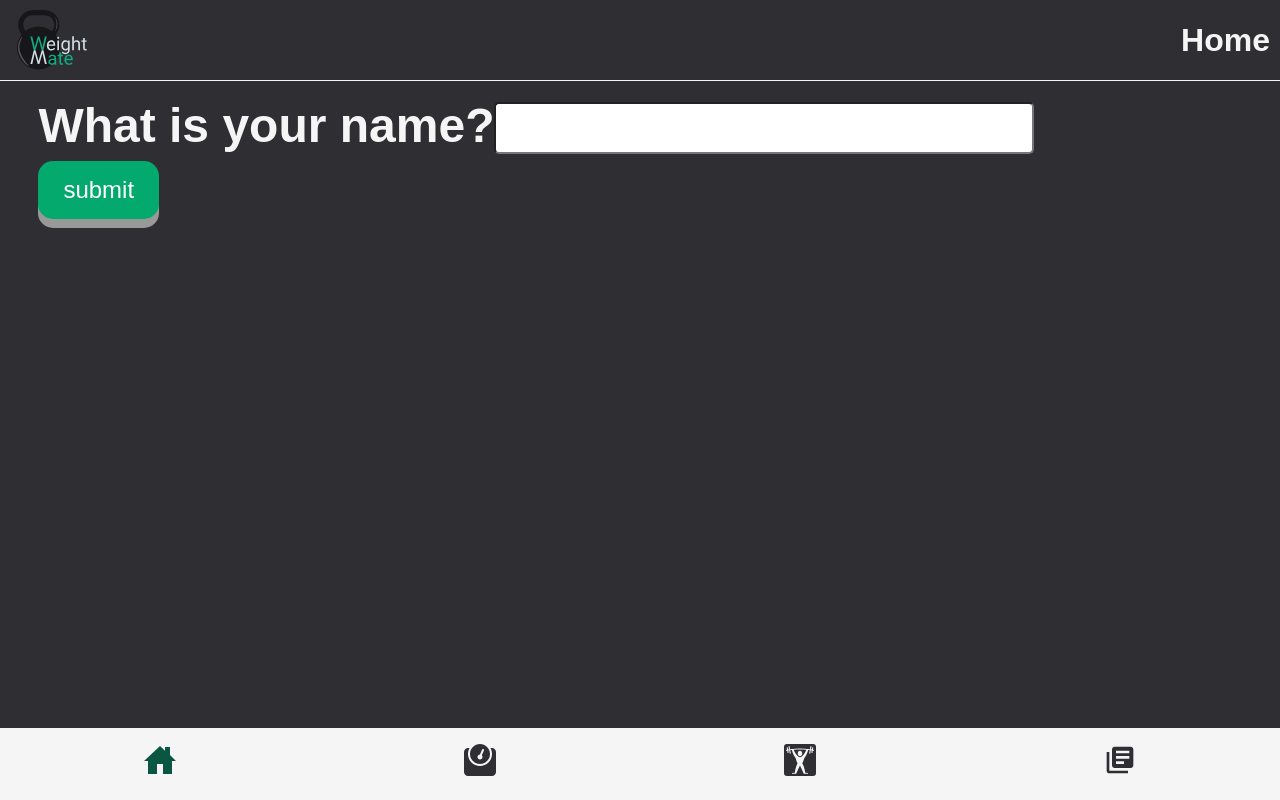
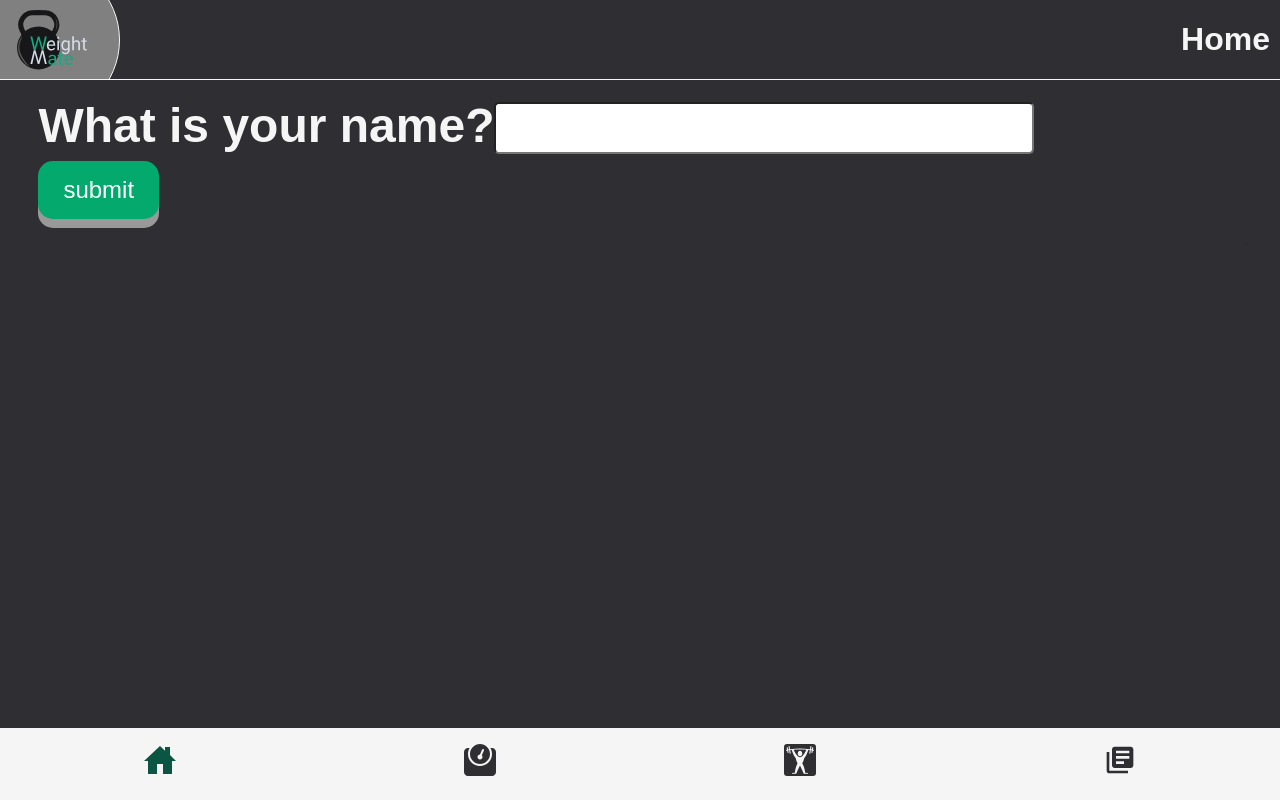
Before and after one commit to AlexJanow/WeightMate, a React (Create React App) app: page / in a window 1280 px wide. Built offline with nearby package versions, Linux system fonts and the light colour scheme.

Commit message:
add Header Styling

```diff
--- a/src/components/Header.css
+++ b/src/components/Header.css
@@ -4,12 +4,13 @@ header {
   top: 0;
   display: flex;
   justify-content: space-between;
-
-  background-color: var(--primaryBackground);
+  align-content: center;
   color: var(--primary);
   width: 100%;
   z-index: 1000;
   border-bottom: var(--primary) 1px solid;
+  overflow: hidden;
+  max-height: 80px;
 }
 h1 {
   font-family: "Rubik", sans-serif;
@@ -19,6 +20,20 @@ h1 {
 }
 
 .Header__Logo {
+  position: relative;
   height: 80px;
+
   width: fit-content;
 }
+
+.Header__Logo-wrapper::before {
+  content: "";
+  position: absolute;
+  height: 160px;
+  width: 160px;
+  background: hsl(0, 0%, 50%);
+  border: 1px solid var(--primary);
+  border-radius: 50%;
+  top: -40px;
+  left: -40px;
+}
--- a/src/components/Header.js
+++ b/src/components/Header.js
@@ -4,7 +4,9 @@ import { ReactComponent as Logo } from "../img/Logo.svg";
 export default function Header() {
   return (
     <header>
-      <Logo className="Header__Logo" />
+      <div className="Header__Logo-wrapper">
+        <Logo className="Header__Logo" />
+      </div>
       <Switch>
         <Route path="/bodyweight">
           <h1>Bodyweight</h1>
```
